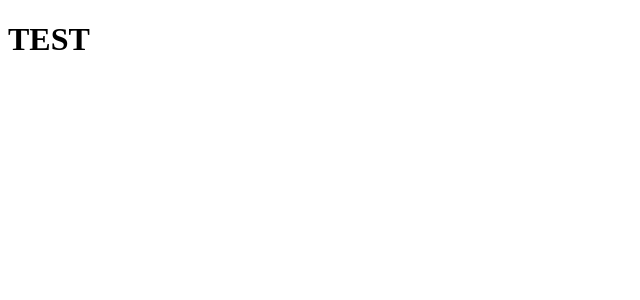
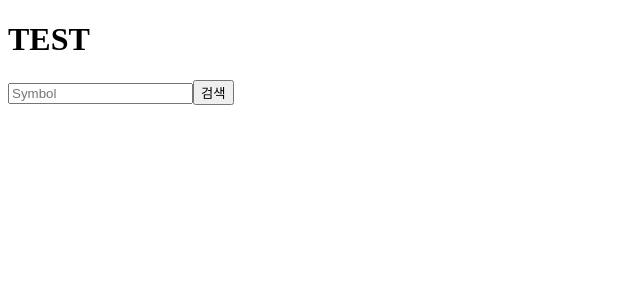
Before and after one commit to prkhch/next-value, a Next.js app in the folder next/: page / in a window 1280 px wide. Shown: the top 300 px of the page, without its empty margins (0-640 px from the left). Built offline with nearby package versions, Linux system fonts and the light colour scheme.

Commit message:
feat : 심볼 검색창 컴포넌트

```diff
--- a/next/src/app/page.tsx
+++ b/next/src/app/page.tsx
@@ -1,9 +1,10 @@
-// import Link from "next/link";
+import SearchBar from "@/components/SearchBar";
 
 export default async function Home() {
   return (
     <main>
       <h1>TEST</h1>
+      <SearchBar />
     </main>
   );
 }
--- /dev/null
+++ b/next/src/components/SearchBar.tsx
@@ -0,0 +1,30 @@
+"use client";
+import { useRouter } from "next/navigation"; // https://velog.io/@meek/Error-NextRouter-was-not-mounted-%ED%95%B4%EA%B2%B0%ED%95%98%EA%B8%B0
+import { useState } from "react";
+
+const SearchBar = () => {
+  const [input, setInput] = useState("");
+  const router = useRouter();
+
+  const handleSubmit = (e: React.FormEvent) => {
+    e.preventDefault();
+    if (input.trim()) {
+      router.push(`/chart?symbol=${input.trim()}`);
+    }
+  };
+
+  return (
+    <div>
+      <form onSubmit={handleSubmit}>
+        <input
+          value={input}
+          onChange={(e) => setInput(e.target.value)}
+          placeholder="Symbol"
+        />
+        <button type="submit">검색</button>
+      </form>
+    </div>
+  );
+};
+
+export default SearchBar;
```
